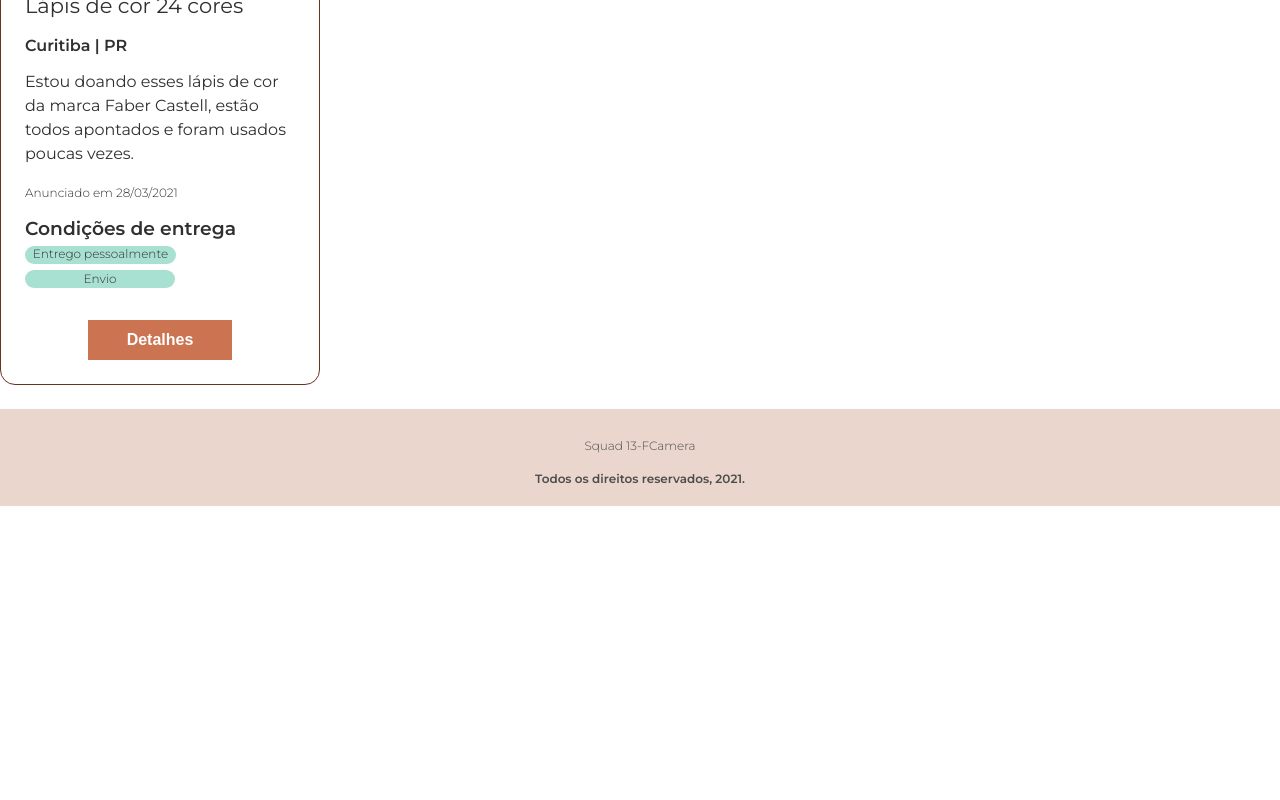
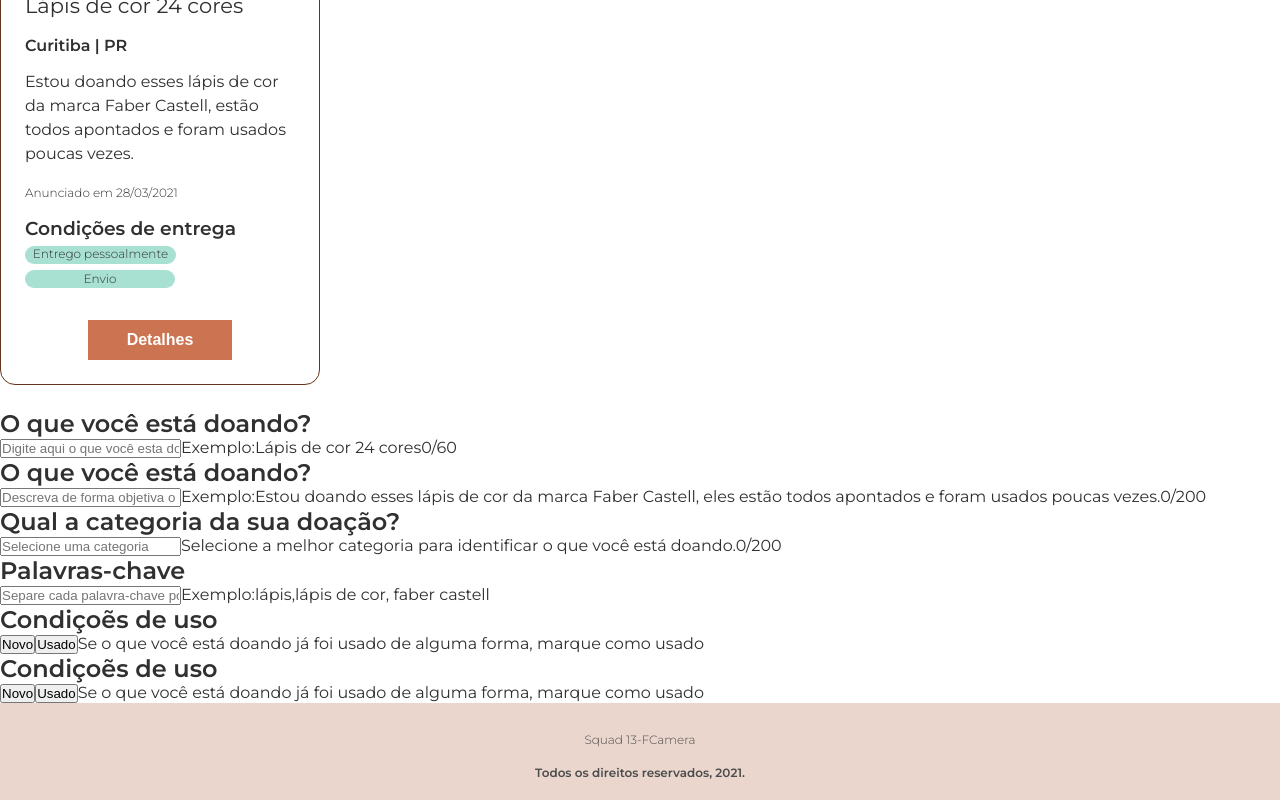
Before and after one commit to FCamara-Squad13/Mobile, a React (Create React App) app: page /teste in a window 1280 px wide. Shown: the part 4186-4986 px from the top of the page. Before the commit the page ends 4692 px from the top, so only its background shows below. Built offline with nearby package versions, Linux system fonts and the light colour scheme.

Commit message:
create structure of the form

```diff
--- /dev/null
+++ b/src/components/FormPublishAd/index.tsx
@@ -0,0 +1,87 @@
+import React from "react";
+import "./style.css";
+
+const FormPublishAd: React.FC = () => {
+  return (
+    <div className="form-publish-ad">
+      <div className="what-are-you-donating">
+        <h2 className="title-donating">O que você está doando?</h2>
+        <input
+          type="text"
+          className="input-donating"
+          placeholder="Digite aqui o que você esta doando"
+        />
+        <span className="span-description-donating">
+          Exemplo:Lápis de cor 24 cores
+        </span>
+        <span className="span-number-donating">0/60</span>
+      </div>
+      <div className="description-donating">
+        <h2 className="title-description-donating">O que você está doando?</h2>
+        <input
+          type="text"
+          className="input-description-donating"
+          placeholder="Descreva de forma objetiva o que você está doando"
+        />
+        <span className="span-description-donating">
+          Exemplo:Estou doando esses lápis de cor da marca Faber Castell, eles
+          estão todos apontados e foram usados poucas vezes.
+        </span>
+        <span className="span-number-donating">0/200</span>
+      </div>
+      <div className="category-donating">
+        <h2 className="title-category-donating">
+          Qual a categoria da sua doação?
+        </h2>
+        <input
+          type="select"
+          className="input-category-donating"
+          placeholder="Selecione uma categoria"
+        />
+        <span className="span-category-donating">
+          Selecione a melhor categoria para identificar o que você está doando.
+        </span>
+        <span className="span-number-donating">0/200</span>
+      </div>
+      <div className="key-words-donating">
+        <h2 className="title-key-word-donating">Palavras-chave</h2>
+        <input
+          type="text"
+          className="input-key-word-donating"
+          placeholder="Separe cada palavra-chave por vírgula"
+        />
+        <span className="span-category-donating">
+          Exemplo:lápis,lápis de cor, faber castell
+        </span>
+      </div>
+      <div className="conditions-donating">
+        <h2 className="title-conditions-donating">Condiçoẽs de uso</h2>
+        <button type="button" className="new">
+          Novo
+        </button>
+        <button type="button" className="new">
+          Usado
+        </button>
+        <span className="span-conditions-donating">
+          Se o que você está doando já foi usado de alguma forma, marque como
+          usado
+        </span>
+      </div>
+      <div className="conditions-donating">
+        <h2 className="title-conditions-donating">Condiçoẽs de uso</h2>
+        <button type="button" className="new">
+          Novo
+        </button>
+        <button type="button" className="new">
+          Usado
+        </button>
+        <span className="span-conditions-donating">
+          Se o que você está doando já foi usado de alguma forma, marque como
+          usado
+        </span>
+      </div>
+    </div>
+  );
+};
+
+export default FormPublishAd;
--- a/src/pages/Teste/index.tsx
+++ b/src/pages/Teste/index.tsx
@@ -6,6 +6,7 @@ import Card from "../../components/Card";
 import CategorySearch from "../../components/CategorySearch";
 import ButtonNextPage from "../../components/ButtonNextPage";
 import ButtonPublishAd from "../../components/ButtonPublicarAnuncio";
+import FormPublishAd from "../../components/FormPublishAd";
 import canetas from "../../assets/images/Canetas.png";
 import lapis from "../../assets/images/Lapis.jpg";
 import lancheira from "../../assets/images/Lancheira.jpg";
@@ -29,6 +30,7 @@ const Teste: React.FC = () => {
       <Card imagePath={canetas} />
       <Card imagePath={lapis} />
       <Card imagePath={lancheira} />
+      <FormPublishAd />
     </>
   );
 };
```
Also changed, not shown: src/components/FormPublishAd/style.css (added).
